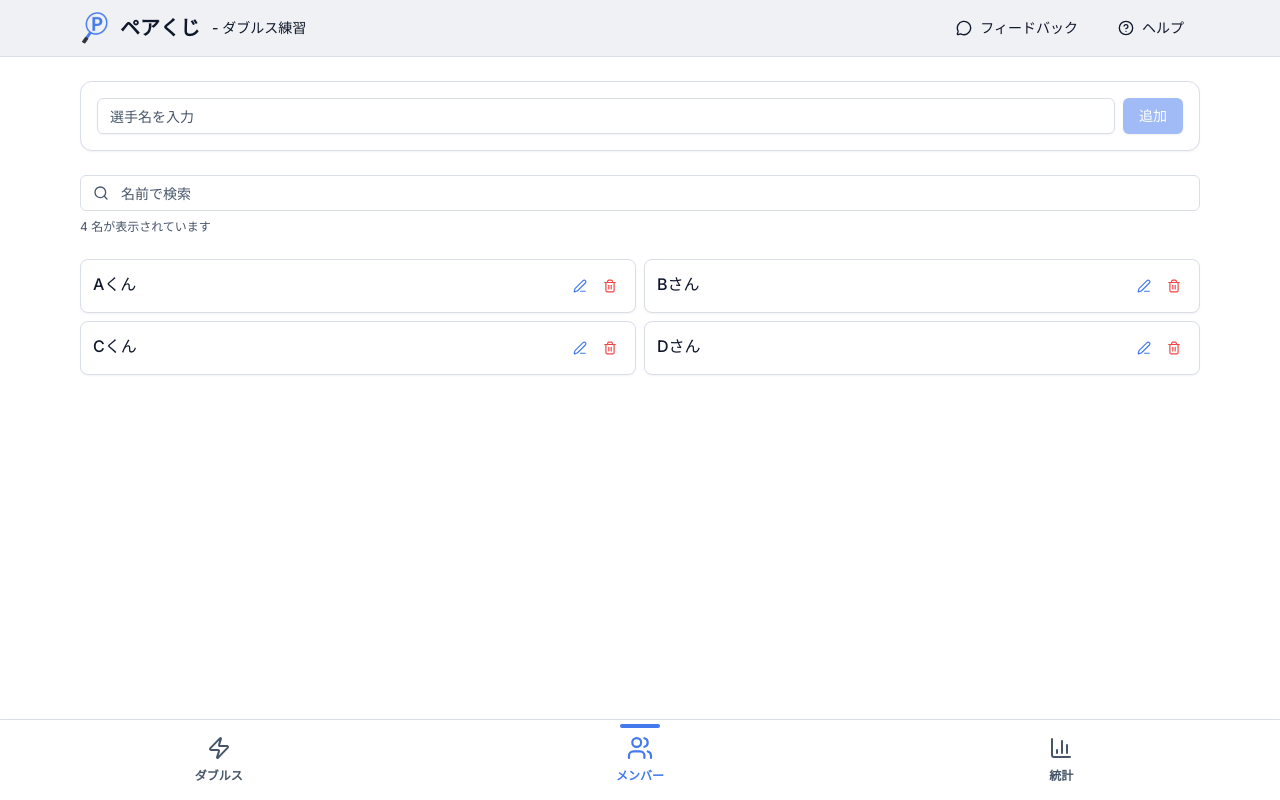
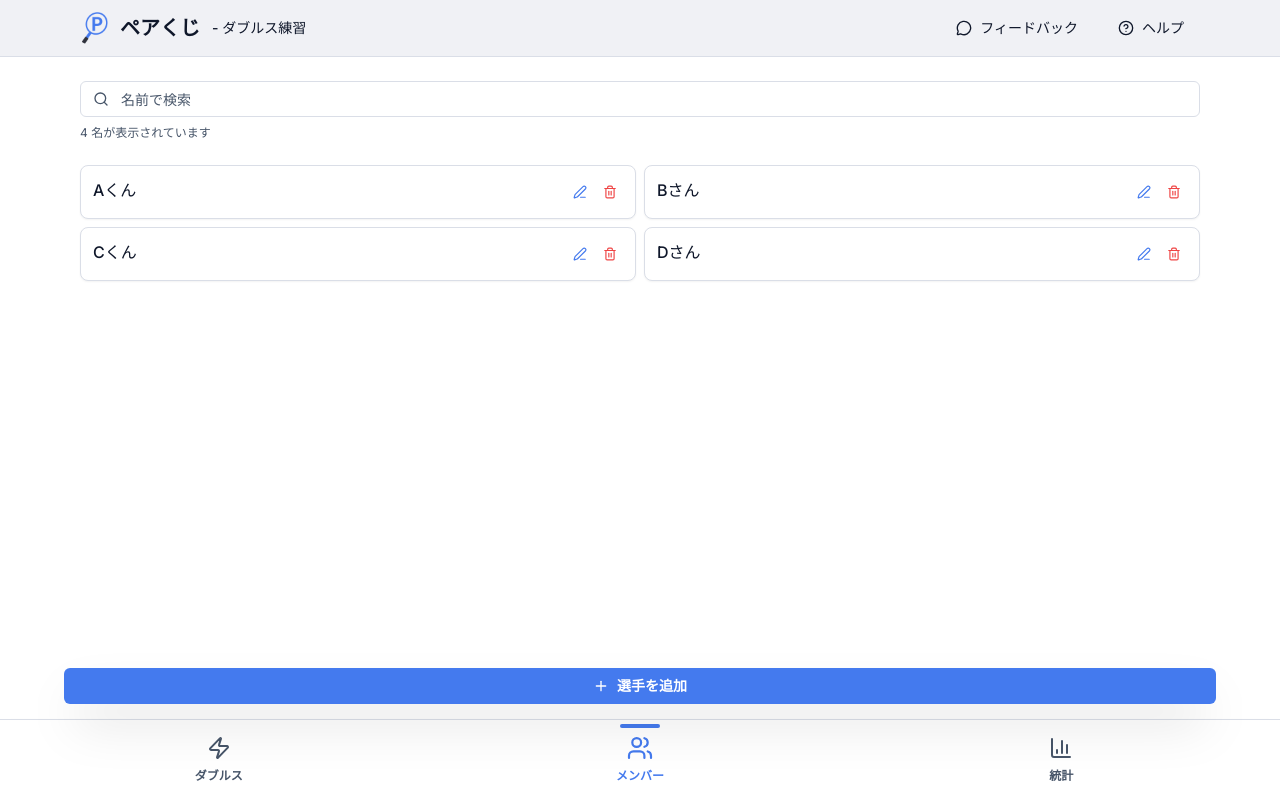
Before and after one commit to KM0912/pairkuji, a Next.js app: page /members in a window 1280 px wide. Built offline with nearby package versions, Linux system fonts and the light colour scheme; no server answers.

Commit message:
選手追加モーダルを実装

```diff
--- a/src/app/members/page.tsx
+++ b/src/app/members/page.tsx
@@ -1,7 +1,7 @@
 'use client';
 
 import { useEffect, useMemo, useState } from 'react';
-import { Search, X, Trash2, Users, Edit3 } from 'lucide-react';
+import { Search, X, Trash2, Users, Edit3, Plus } from 'lucide-react';
 import { useMemberStore } from '@/lib/stores/memberStore';
 import { usePracticeStore } from '@/lib/stores/practiceStore';
 import { Button } from '@/components/ui/button';
@@ -32,6 +32,7 @@ export default function MembersPage() {
     id: number;
     name: string;
   } | null>(null);
+  const [isAddModalOpen, setIsAddModalOpen] = useState(false);
   const [toast, setToast] = useState<string | null>(null);
 
   useEffect(() => {
@@ -64,7 +65,18 @@ export default function MembersPage() {
     if (!name.trim()) return;
     await add(name.trim());
     setName('');
+    setIsAddModalOpen(false);
     setToast('選手を追加しました');
+  };
+
+  const openAddModal = () => {
+    setIsAddModalOpen(true);
+    setName('');
+  };
+
+  const closeAddModal = () => {
+    setIsAddModalOpen(false);
+    setName('');
   };
 
   const openEditModal = (member: EditingMember) => {
@@ -107,21 +119,7 @@ export default function MembersPage() {
 
   return (
     <>
-      <div className="space-y-6">
-        <form
-          onSubmit={handleAdd}
-          className="bg-card p-4 rounded-xl shadow-sm border border-border flex gap-2 mb-4"
-        >
-          <Input
-            value={name}
-            onChange={(e) => setName(e.target.value)}
-            placeholder="選手名を入力"
-          />
-          <Button variant="default" type="submit" disabled={!name.trim()}>
-            追加
-          </Button>
-        </form>
-
+      <div className="space-y-6 pb-16">
         <div className="mb-4">
           <div className="relative">
             <InputGroup>
@@ -236,7 +234,7 @@ export default function MembersPage() {
             <p className="text-sm text-muted-foreground mb-4">
               {searchTerm
                 ? '検索条件を変更して再度お試しください'
-                : '上のフォームから最初のメンバーを追加してください'}
+                : '下のボタンから最初のメンバーを追加してください'}
             </p>
             {searchTerm && (
               <button
@@ -246,6 +244,51 @@ export default function MembersPage() {
                 検索をクリア
               </button>
             )}
+          </div>
+        )}
+
+        {/* 選手追加モーダル */}
+        {isAddModalOpen && (
+          <div className="fixed inset-0 bg-black/40 flex items-center justify-center p-4 z-50">
+            <div className="bg-card rounded-xl w-full max-w-sm shadow-xl border border-border">
+              <div className="p-6">
+                <h2 className="text-lg font-semibold mb-4">選手を追加</h2>
+                <form onSubmit={handleAdd} className="space-y-4">
+                  <div>
+                    <label className="block text-sm font-medium text-foreground mb-1">
+                      名前
+                    </label>
+                    <input
+                      type="text"
+                      className="w-full border rounded-lg px-3 py-2 bg-card border-border focus:outline-none focus:ring-2 focus:ring-primary"
+                      value={name}
+                      onChange={(e) => setName(e.target.value)}
+                      placeholder="選手名を入力"
+                      required
+                      autoFocus
+                    />
+                  </div>
+                  <div className="flex gap-3 pt-4">
+                    <Button
+                      type="button"
+                      onClick={closeAddModal}
+                      variant="secondary"
+                      className="flex-1"
+                    >
+                      キャンセル
+                    </Button>
+                    <Button
+                      type="submit"
+                      disabled={!name.trim()}
+                      variant="default"
+                      className="flex-1"
+                    >
+                      追加
+                    </Button>
+                  </div>
+                </form>
+              </div>
+            </div>
           </div>
         )}
 
@@ -345,6 +388,20 @@ export default function MembersPage() {
           </div>
         )}
       </div>
+
+      {/* Fixed Bottom Buttons */}
+      <div className="fixed bottom-24 left-4 right-4 z-30">
+        <div className="max-w-6xl mx-auto">
+          <div className="flex gap-3">
+            <Button onClick={openAddModal} className="flex-1 shadow-2xl">
+              <span className="inline-flex items-center gap-2 font-semibold">
+                <Plus className="w-5 h-5" />
+                選手を追加
+              </span>
+            </Button>
+          </div>
+        </div>
+      </div>
     </>
   );
 }
```
